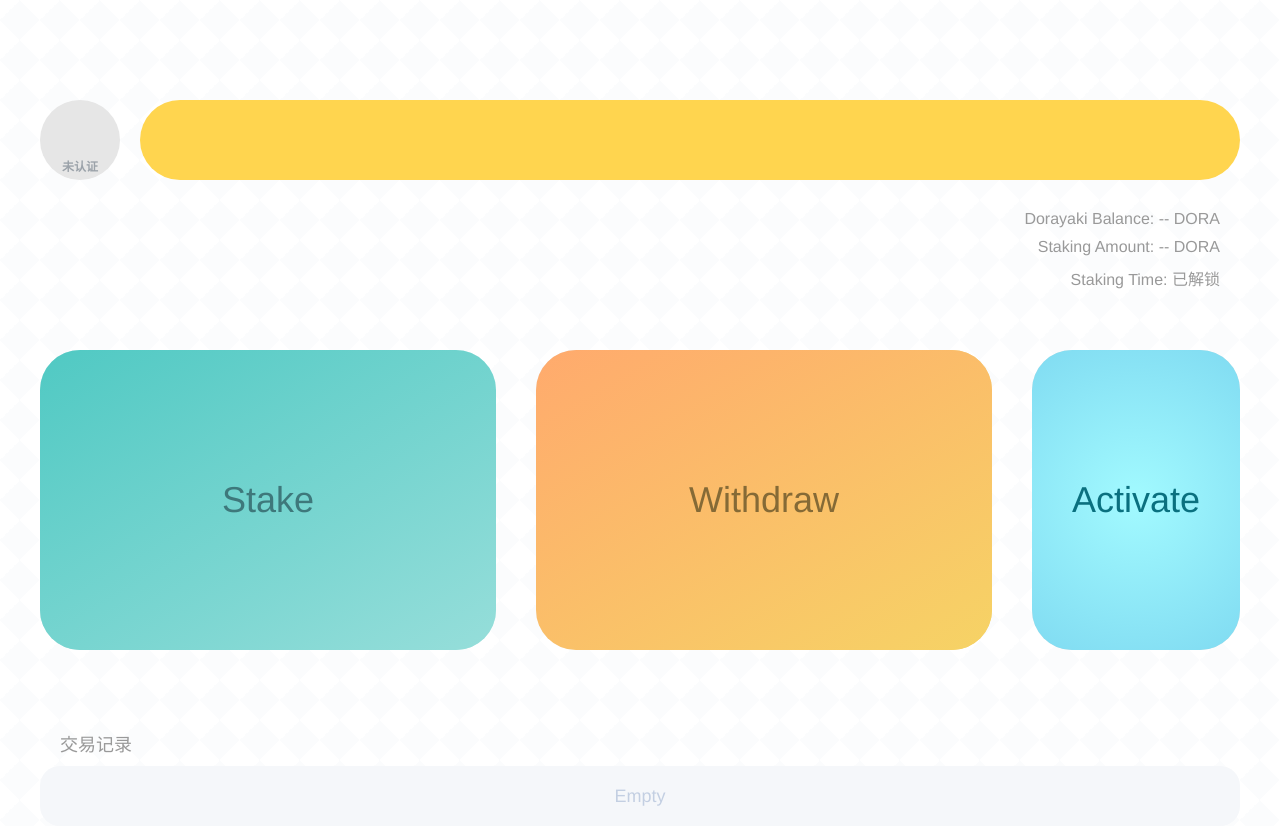
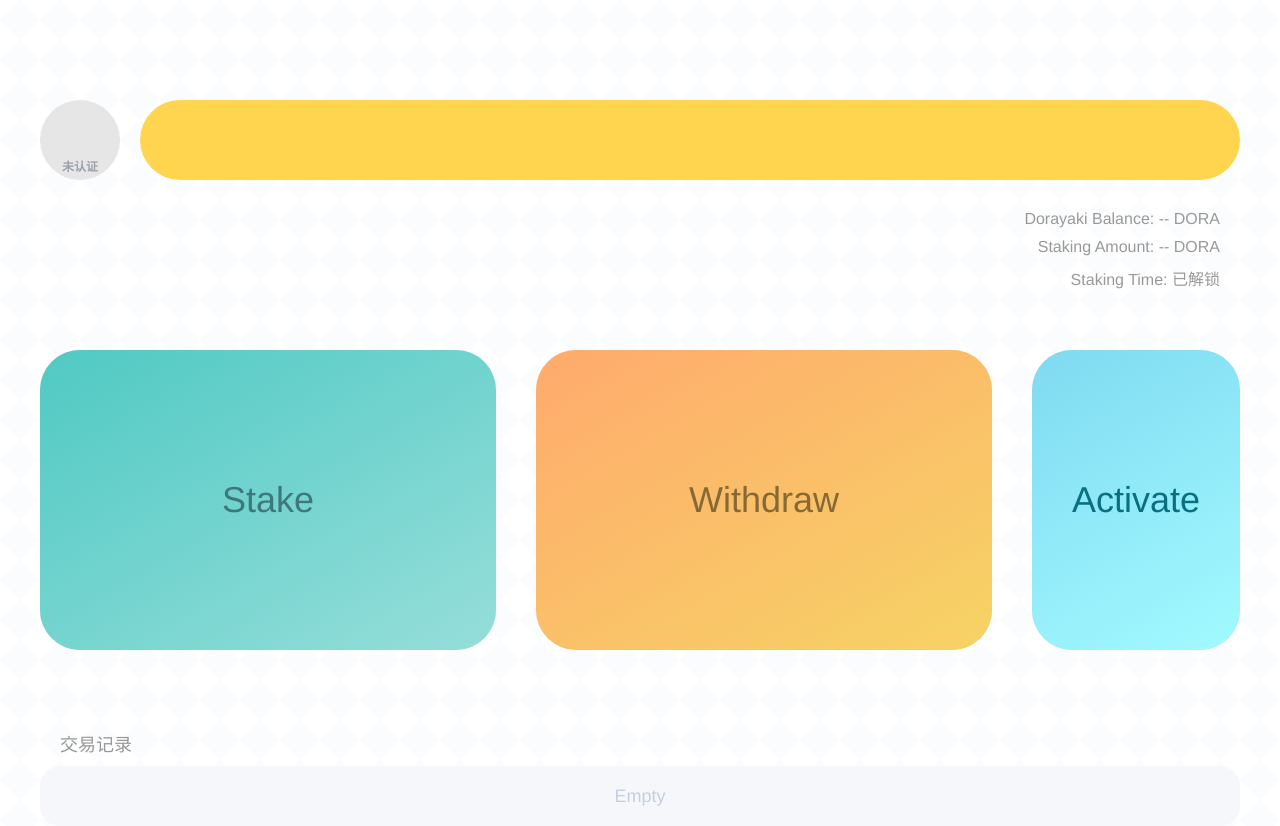
Before and after one commit to DoraFactory/DoraID, a Vue app: page / in a window 1280 px wide. Built offline with nearby package versions, Linux system fonts and the light colour scheme; what vue-toast-notification would draw is missing.

Commit message:
🎨 update style

```diff
--- a/src/components/Activate.vue
+++ b/src/components/Activate.vue
@@ -32,8 +32,9 @@ export default {
 .activate-button
   color #0a707f
   flex-direction column
-  background-image radial-gradient(circle 400px at center, #a2faff 0%, #7fdaf1 47%, #4cb5ff 100%)
-  transition transform .5s, filter .5s
+  background-image linear-gradient(-30deg, #a2faff 0%, #7fdaf1 100%)
+  // background-image radial-gradient(circle 400px at center, #a2faff 0%, #7fdaf1 47%, #4cb5ff 100%)
+  transition all .5s
   cursor pointer
   z-index 100
   >span
@@ -41,6 +42,7 @@ export default {
   >p
     margin-top 4px
   &[disabled]
-    filter grayscale(.9) brightness(1.1)
+    color #0a707f80
+    filter grayscale(.86) brightness(1.08)
     cursor not-allowed
 </style>
--- a/src/components/Withdraw.vue
+++ b/src/components/Withdraw.vue
@@ -108,7 +108,7 @@ export default {
   color #856a36
   flex-direction column
   background-image linear-gradient(-30deg, #f6d365 0%, #ffaa6d 100%)
-  transition transform .5s, filter .5s
+  transition all .5s
   cursor pointer
   z-index 100
   >span
@@ -118,7 +118,8 @@ export default {
   &[opened]
     transform translateX(calc(100% - 40px))
   &[disabled]
-    filter grayscale(.9) brightness(1.2)
+    color #856a36a0
+    filter grayscale(.94) brightness(1.2)
     cursor not-allowed
 .border
   background-image linear-gradient(30deg, #f6d365 0%, #fdd885 100%)
```
